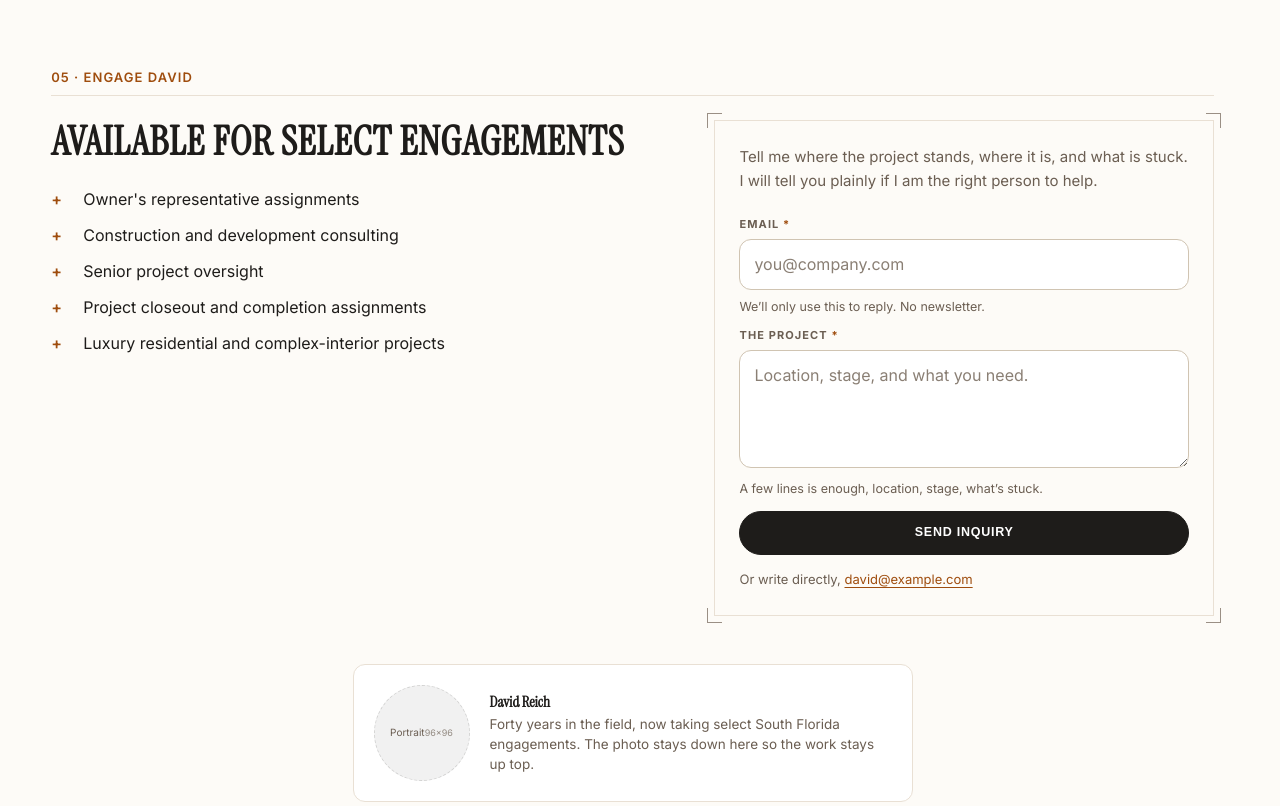
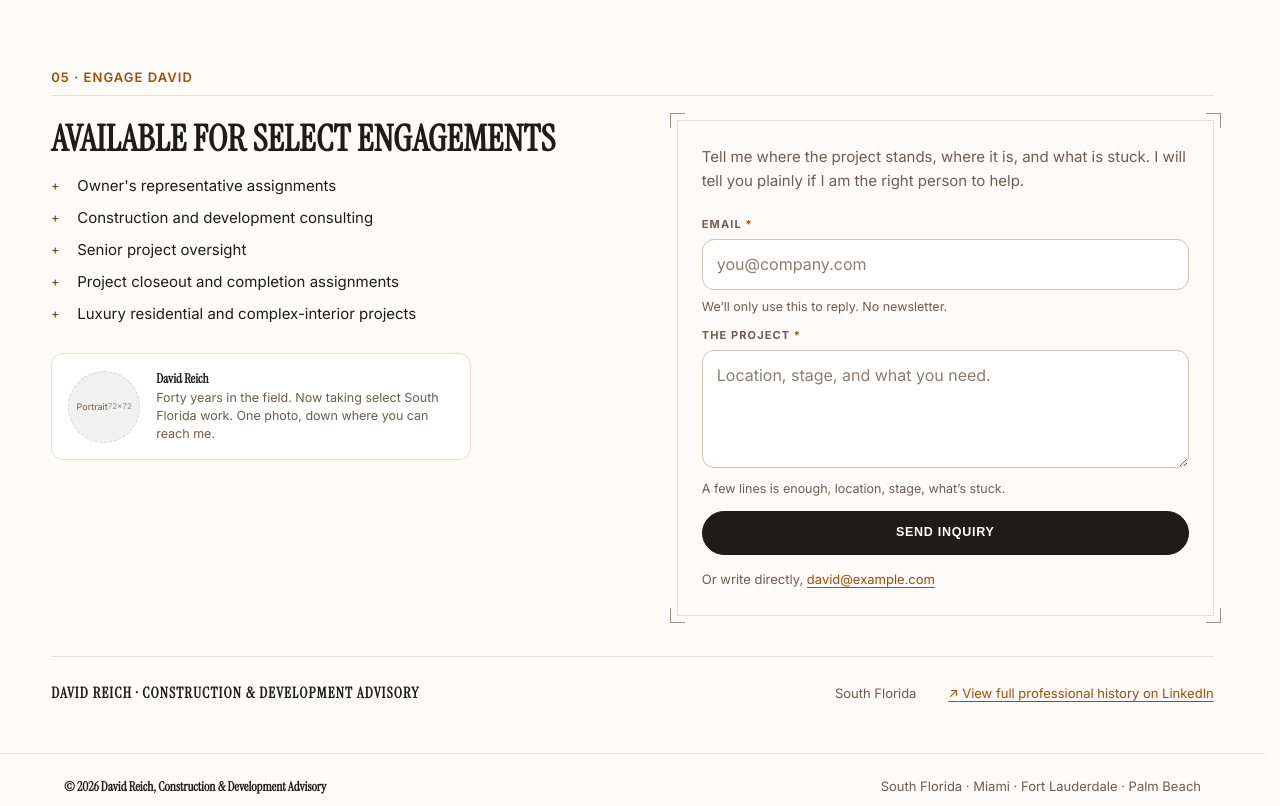
Before and after one commit to elliotreich/david-reich, a website: page index.html in a window 1280 px wide. Shown: the part 2600-3406 px from the top of the page. Drawn offline with Linux system fonts and the light colour scheme.

Commit message:
compress: portrait under bullets left, tighten Engage (waste-of-space fix)
- Portrait: was centered 48px auto 0 below 2-col grid (560px card, wasted right void). Move into left column directly under bullet list, grid 72px + text, 16px gap, 72×72 → tight, left-aligned where eye already is.
- List: gap 12→10, font 16/24→15/22, plus column 20→16, tighter
- Section: padding 0 0 72→40, gap 32/96→24/32, h2 40px/24px→36px/16px, 1.05fr/0.95fr balance
- Result: Engage compresses vertically by ~80px, portrait no longer a stranded centered card, stays with the work descriptions

```diff
--- a/index.html
+++ b/index.html
@@ -327,19 +327,23 @@ h1, h2, h3{ text-wrap:balance; font-variant-ligatures:common-ligatures discretio
 
 
 
-  <section id="engage" style="padding: 0 0 72px">
+  <section id="engage" style="padding: 0 0 40px">
     <span style="display: block; font-size: 13px; line-height: 12px; letter-spacing: 0.08em; text-transform: uppercase; font-weight: 600; color: var(--color-accent-700); margin: 0 0 12px">05 · Engage David</span>
     <hr style="height: 1px; border: 0; margin: 0 0 24px; background: var(--color-divider)" />
-    <div style="display: grid; grid-template-columns: minmax(0, 6fr) minmax(0, 5fr); gap: 32px clamp(32px, 5vw, 96px); align-items: start">
+    <div style="display: grid; grid-template-columns: minmax(0, 1.05fr) minmax(0, 0.95fr); gap: 24px clamp(20px, 3vw, 32px); align-items: start">
       <div>
-        <h2 style="font-family: var(--font-heading); font-weight: 600; font-size: clamp(28px, 3.2vw, 40px); line-height: 1.06; letter-spacing: 0.02em; text-transform: uppercase; margin: 0 0 24px">Available for select engagements</h2>
-        <ul style="list-style: none; margin: 0; padding: 0; display: grid; gap: 12px; max-width: 52ch">
-          <li style="display: grid; grid-template-columns: 20px 1fr; gap: 12px; font-size: 16px; line-height: 24px"><span style="color: var(--color-accent-700); font-weight: 600">+</span><span>Owner's representative assignments</span></li>
-          <li style="display: grid; grid-template-columns: 20px 1fr; gap: 12px; font-size: 16px; line-height: 24px"><span style="color: var(--color-accent-700); font-weight: 600">+</span><span>Construction and development consulting</span></li>
-          <li style="display: grid; grid-template-columns: 20px 1fr; gap: 12px; font-size: 16px; line-height: 24px"><span style="color: var(--color-accent-700); font-weight: 600">+</span><span>Senior project oversight</span></li>
-          <li style="display: grid; grid-template-columns: 20px 1fr; gap: 12px; font-size: 16px; line-height: 24px"><span style="color: var(--color-accent-700); font-weight: 600">+</span><span>Project closeout and completion assignments</span></li>
-          <li style="display: grid; grid-template-columns: 20px 1fr; gap: 12px; font-size: 16px; line-height: 24px"><span style="color: var(--color-accent-700); font-weight: 600">+</span><span>Luxury residential and complex-interior projects</span></li>
+        <h2 style="font-family: var(--font-heading); font-weight: 600; font-size: clamp(26px, 3vw, 36px); line-height: 1.08; letter-spacing: 0.01em; text-transform: uppercase; margin: 0 0 16px">Available for select engagements</h2>
+        <ul style="list-style: none; margin: 0; padding: 0; display: grid; gap: 10px; max-width: 52ch">
+          <li style="display: grid; grid-template-columns: 16px 1fr; gap: 10px; font-size: 15px; line-height: 22px"><span style="color: var(--color-accent-700); font-weight: 600; font-size: 12px; line-height: 22px">+</span><span>Owner's representative assignments</span></li>
+          <li style="display: grid; grid-template-columns: 16px 1fr; gap: 10px; font-size: 15px; line-height: 22px"><span style="color: var(--color-accent-700); font-weight: 600; font-size: 12px; line-height: 22px">+</span><span>Construction and development consulting</span></li>
+          <li style="display: grid; grid-template-columns: 16px 1fr; gap: 10px; font-size: 15px; line-height: 22px"><span style="color: var(--color-accent-700); font-weight: 600; font-size: 12px; line-height: 22px">+</span><span>Senior project oversight</span></li>
+          <li style="display: grid; grid-template-columns: 16px 1fr; gap: 10px; font-size: 15px; line-height: 22px"><span style="color: var(--color-accent-700); font-weight: 600; font-size: 12px; line-height: 22px">+</span><span>Project closeout and completion assignments</span></li>
+          <li style="display: grid; grid-template-columns: 16px 1fr; gap: 10px; font-size: 15px; line-height: 22px"><span style="color: var(--color-accent-700); font-weight: 600; font-size: 12px; line-height: 22px">+</span><span>Luxury residential and complex-interior projects</span></li>
         </ul>
+        <figure style="margin: 28px 0 0; display: grid; grid-template-columns: 72px 1fr; gap: 16px; align-items: center; padding: 16px; background: var(--color-surface); border: 1px solid var(--color-divider); border-radius: var(--radius-card); max-width: 420px">
+          <div role="img" aria-label="Portrait of David Reich — replace with /images/dr-portrait.jpg" class="image-slot" data-image-id="dr-portrait" style="width:72px; height:72px; aspect-ratio:1; border-radius:50%; background: color-mix(in srgb, var(--color-text) 6%, transparent); border:1.5px dashed color-mix(in srgb, var(--color-text) 14%, transparent); display:flex; align-items:center; justify-content:center; text-align:center; padding:6px; color: var(--color-muted); font-size:9px; line-height:1.3; flex-shrink:0;">Portrait<br><span style="font-size:8px; opacity:0.7">72×72</span></div>
+          <figcaption style="font-size: 12.5px; line-height: 1.45; color: var(--color-muted)"><span style="font-family: var(--font-heading); font-weight:600; color: var(--color-text); font-size:13px">David Reich</span><br>Forty years in the field. Now taking select South Florida work. One photo, down where you can reach me.</figcaption>
+        </figure>
       </div>
       <div style="position: relative; border: 1px solid var(--color-divider); padding: 24px">
         <i aria-hidden="true" class="corner tl" style="position: absolute; width: 15px; height: 15px; top: -8px; left: -8px; color: color-mix(in srgb, var(--color-text) 55%, transparent)"></i>
@@ -366,11 +370,7 @@ h1, h2, h3{ text-wrap:balance; font-variant-ligatures:common-ligatures discretio
         <p style="font-size: 13px; line-height: 24px; color: var(--color-muted); margin: 12px 0 0">Or write directly, <a href="mailto:david@example.com" aria-label="Email David Reich">david@example.com</a></p>
       </div>
     </div>
-    <figure style="margin: 48px auto 0; display: grid; grid-template-columns: 96px 1fr; gap: 20px; align-items: center; padding: 20px; background: var(--color-surface); border: 1px solid var(--color-divider); border-radius: var(--radius-card); max-width: 560px">
-      <div role="img" aria-label="Portrait of David Reich, replace with /images/dr-portrait.jpg" class="image-slot" data-image-id="dr-portrait" style="width:96px; height:96px; aspect-ratio:1; border-radius:50%; background: color-mix(in srgb, var(--color-text) 6%, transparent); border:1.5px dashed color-mix(in srgb, var(--color-text) 14%, transparent); display:flex; align-items:center; justify-content:center; text-align:center; padding:8px; color: var(--color-muted); font-size:10px; line-height:1.3; flex-shrink:0;">Portrait<br><span style="font-size:9px; opacity:0.7">96×96</span></div>
-      <figcaption style="font-size: 13.5px; line-height: 1.5; color: var(--color-muted)"><span style="font-family: var(--font-heading); font-weight:600; color: var(--color-text); font-size:15px">David Reich</span><br>Forty years in the field, now taking select South Florida engagements. The photo stays down here so the work stays up top.</figcaption>
-    </figure>
-  </section>
+</section>
 
   <footer style="display: flex; flex-wrap: wrap; gap: 12px 32px; align-items: baseline; border-top: 1px solid var(--color-divider); padding: 24px 0 48px; font-size: 13px; line-height: 24px; color: var(--color-muted)">
     <span style="font-family: var(--font-heading); font-weight: 600; font-size: 15px; letter-spacing: 0.08em; text-transform: uppercase; color: var(--color-text); margin-right: auto">David Reich · Construction &amp; Development Advisory</span>
```
Also changed, not shown: public/index.html (+14 -14 lines).
